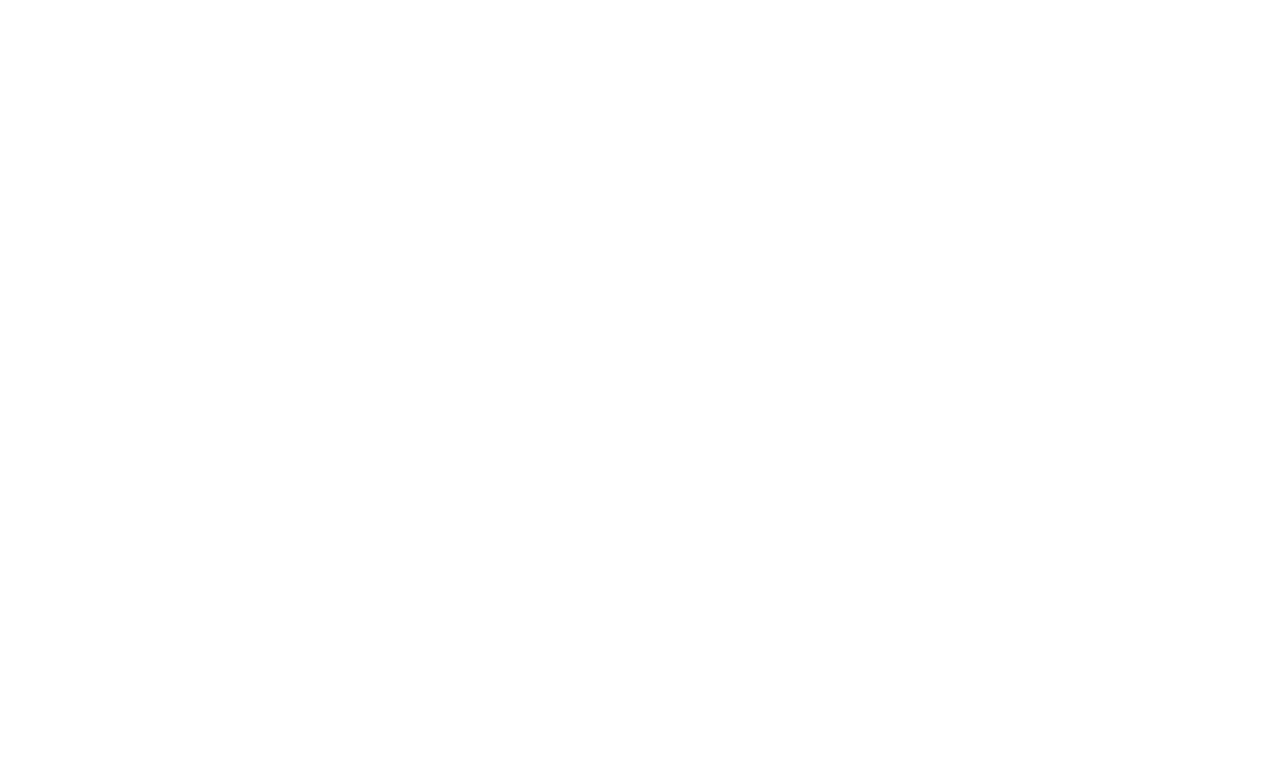
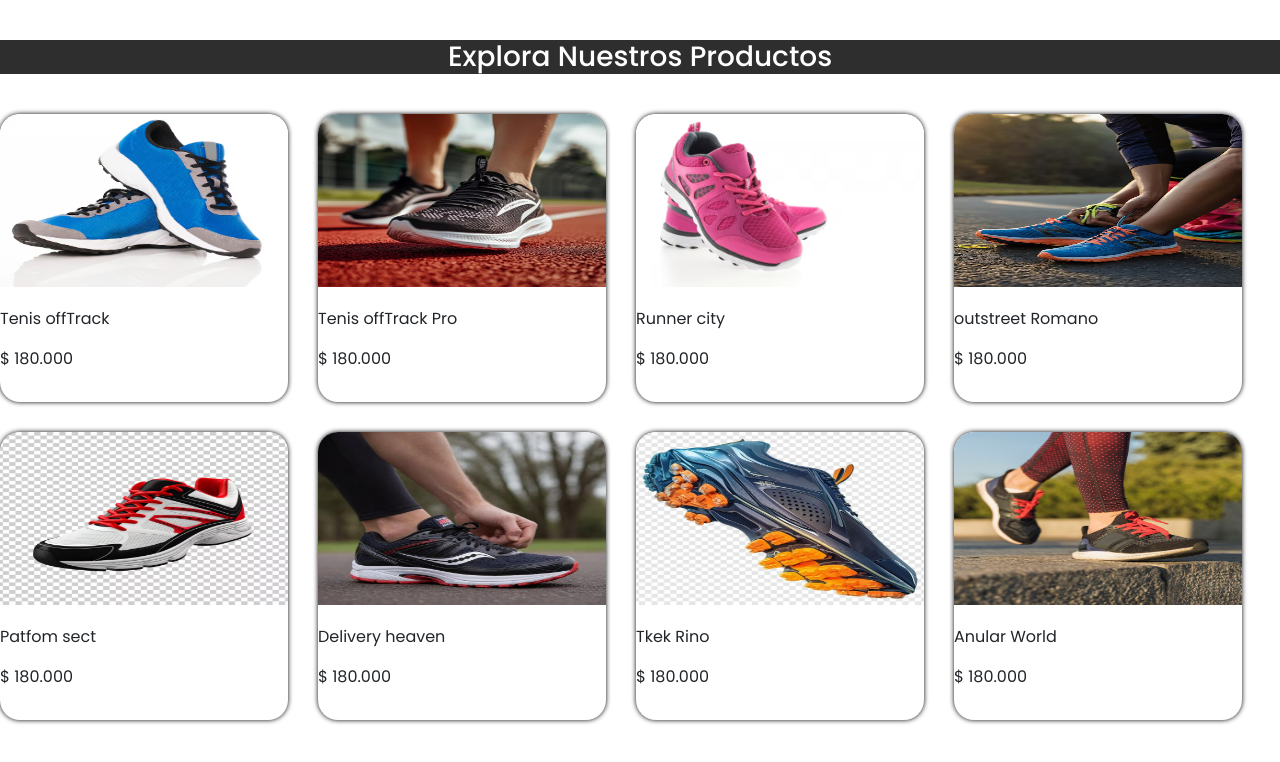
Before and after one commit to julianasantosss/SportFun-Hackathon, a plain HTML site: page index.html in a window 1280 px wide. Drawn offline with nearby package versions, Linux system fonts and the light colour scheme.

Commit message:
añadiendo section productos

```diff
--- a/index.html
+++ b/index.html
@@ -13,5 +13,117 @@
 </head>
 <body>
 
+  <div class="contenedorSeccionProductos">
+    <div class="productosTitulo">
+        <h3>Explora Nuestros Productos</h3>
+    </div>
+
+      <!-- contenedor de las card perfiles de colaboradores -->
+    <div class="contenedorProductos">
+
+
+        <div class="card-item">
+            <img src="./img/tenis1.avif" alt="Card image cap">
+            <div class="descripcion">
+                <p id="descripcionTenis">Tenis offTrack</p>
+                <p id="precioTenis">$ 180.000</p>
+            </div>
+        </div>
+
+        <div class="card-item">
+            <img src="./img/tenis2.avif" alt="Card image cap">
+            <div class="descripcion">
+                <p id="descripcionTenis">Tenis offTrack Pro</p>
+                <p id="precioTenis">$ 180.000</p>
+            </div>
+        </div>
+
+        <div class="card-item">
+            <img src="./img/tenis3.avif" alt="Card image cap">
+            <div class="descripcion">
+                <p id="descripcionTenis">Runner city</p>
+                <p id="precioTenis">$ 180.000</p>
+            </div>
+        </div>
+
+        <div class="card-item">
+            <img src="./img/tenis4.avif" alt="Card image cap">
+            <div class="descripcion">
+                <p id="descripcionTenis">outstreet Romano</p>
+                <p id="precioTenis">$ 180.000</p>
+            </div>
+        </div>
+
+        <div class="card-item">
+            <img src="./img/tenis5.avif" alt="Card image cap">
+            <div class="descripcion">
+                <p id="descripcionTenis">Patfom sect</p>
+                <p id="precioTenis">$ 180.000</p>
+            </div>
+        </div>
+
+        <div class="card-item">
+            <img src="./img/tenis6.jpg" alt="Card image cap">
+            <div class="descripcion">
+                <p id="descripcionTenis">Delivery heaven</p>
+                <p id="precioTenis">$ 180.000</p>
+            </div>
+        </div>
+
+        <div class="card-item">
+            <img src="./img/tenis7.jpg" alt="Card image cap">
+            <div class="descripcion">
+                <p id="descripcionTenis">Tkek Rino</p>
+                <p id="precioTenis">$ 180.000</p>
+            </div>
+        </div>
+
+        <div class="card-item">
+            <img  src="./img/tenis8.avif" alt="Card image cap">
+            <div class="descripcion">
+                <p id="descripcionTenis">Anular World</p>
+                <p id="precioTenis">$ 180.000</p>
+            </div>
+        </div>
+
+        <div class="card-item">
+            <img src="./img/tenis9.avif" alt="Card image cap">
+            <div class="descripcion">
+                <p id="descripcionTenis">Prizz Jumper</p>
+                <p id="precioTenis">$ 180.000</p>
+            </div>
+        </div>
+
+        <div class="card-item">
+            <img src="./img/tenis10.avif" alt="Card image cap">
+            <div class="descripcion">
+                <p id="descripcionTenis">Ocean Wavek</p>
+                <p id="precioTenis">$ 180.000</p>
+            </div>
+        </div>
+
+        <div class="card-item">
+            <img src="./img/tenis11.avif" alt="Card image cap">
+            <div class="descripcion">
+                <p id="descripcionTenis">OnRunner</p>
+                <p id="precioTenis">$ 180.000</p>
+            </div>
+        </div>
+
+        <div class="card-item">
+            <img src="./img/tenis12.avif" alt="Card image cap">
+            <div class="descripcion">
+                <p id="descripcionTenis">Scale Mountain</p>
+                <p id="precioTenis">$ 180.000</p>
+            </div>
+        </div>
+
+
+    </div>
+</div>
+
+
+
+
 </body>
 </html>
--- a/style.css
+++ b/style.css
@@ -1,3 +1,75 @@
 body {
     font-family: 'Poppins', sans-serif;
 }
+
+
+/* establece uso del espacio */
+.contenedorProductos {
+    display: flex;
+    flex-direction: row;
+    flex-wrap: wrap;
+    gap: 30px;
+}
+
+/* tamaño de tarjeta border redondo */
+.card-item {
+    width: 18rem;
+    height: 18rem;
+    box-shadow: 0 0 5px 0 black;
+    border-radius: 20px;
+
+}
+
+/* uso del espacio en imagen y border superior redondo
+espacio margen al texto que continua*/
+.card-item img {
+    height: 60%;
+    width: 100%;
+    border-top-left-radius: 20px;
+    border-top-right-radius: 20px;
+    margin-bottom: 20px;
+}
+
+/* titulo de section fondo negro letra blanca centrado
+espacio arriba y abajo */
+.productosTitulo{
+    text-align: center;
+    margin-top: 40px;
+    margin-bottom: 40px;
+    color: white;
+    background-color: rgb(46, 46, 46);
+}
+
+
+
+/*
+animacion llamada show
+cuando se inicia las imagenes son opacas y pequeñas
+y acuando llegan al viewport claras y tamaño normal */
+@keyframes show{
+    from {
+        opacity: 0;
+        scale: 25%;
+    }
+
+    to {
+        opacity: 1;
+        scale: 100%;
+    }
+}
+
+/* se le el un nombre al viewtimin y estara enlazado
+al scroll en vertical y enlazamos el scroll y el elemento que
+vamos animar */
+.card-item {
+    view-timeline-name: --image;
+    view-timeline-axis: block;
+
+    animation-timeline: --image;
+    animation-name: show;
+/* estilizamos que se muestre la animacion al 25 apenas se muestre en pantalla
+y al 30 se vera completa, y con animation-fiil-mode se ve de igual manera
+para arriba que para abajo, de esta manera se quita un bug de salto imagen */
+animation-range: entry 25% cover 30%;
+    animation-fill-mode: both;
+}
```
Also changed, not shown: img/tenis1.avif (added), img/tenis10.avif (added), img/tenis11.avif (added), img/tenis12.avif (added), img/tenis2.avif (added), img/tenis3.avif (added), img/tenis4.avif (added), img/tenis5.avif (added), img/tenis6.jpg (added), img/tenis7.jpg (added), img/tenis8.avif (added), img/tenis9.avif (added).
